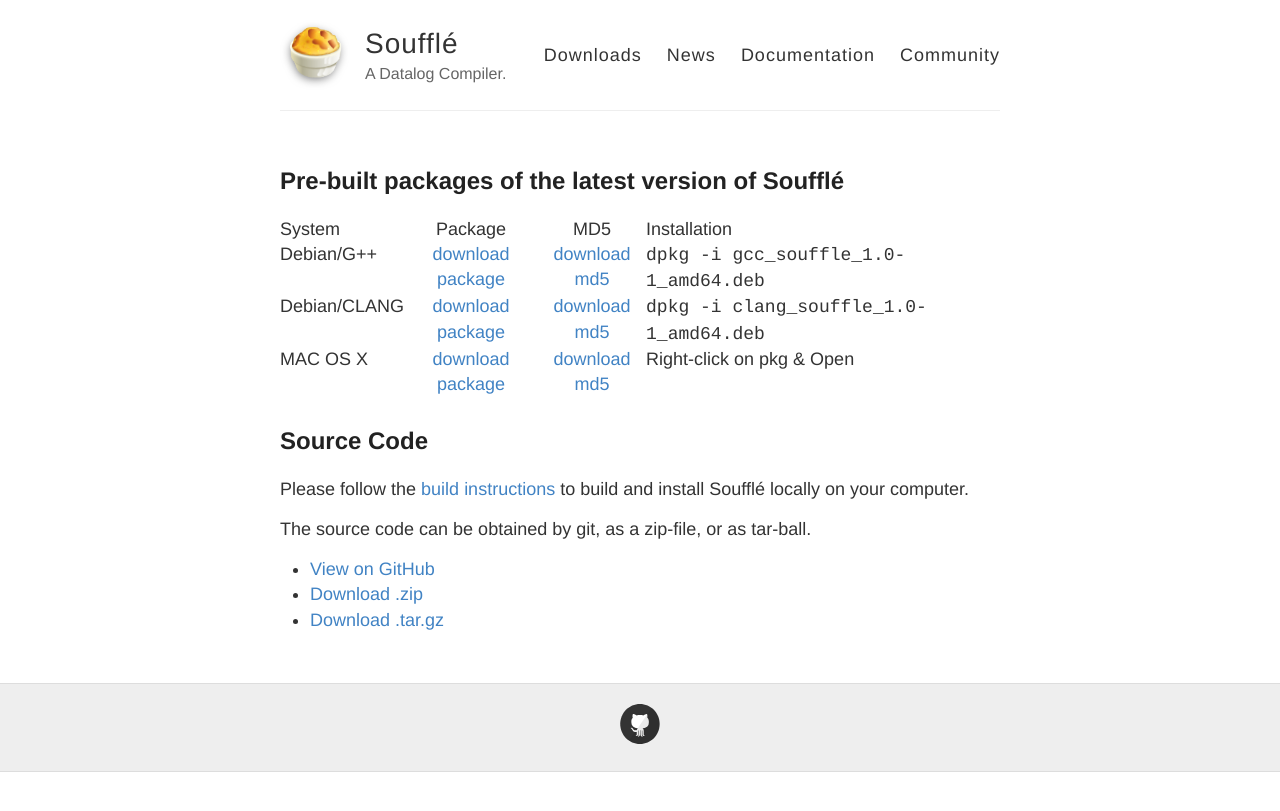
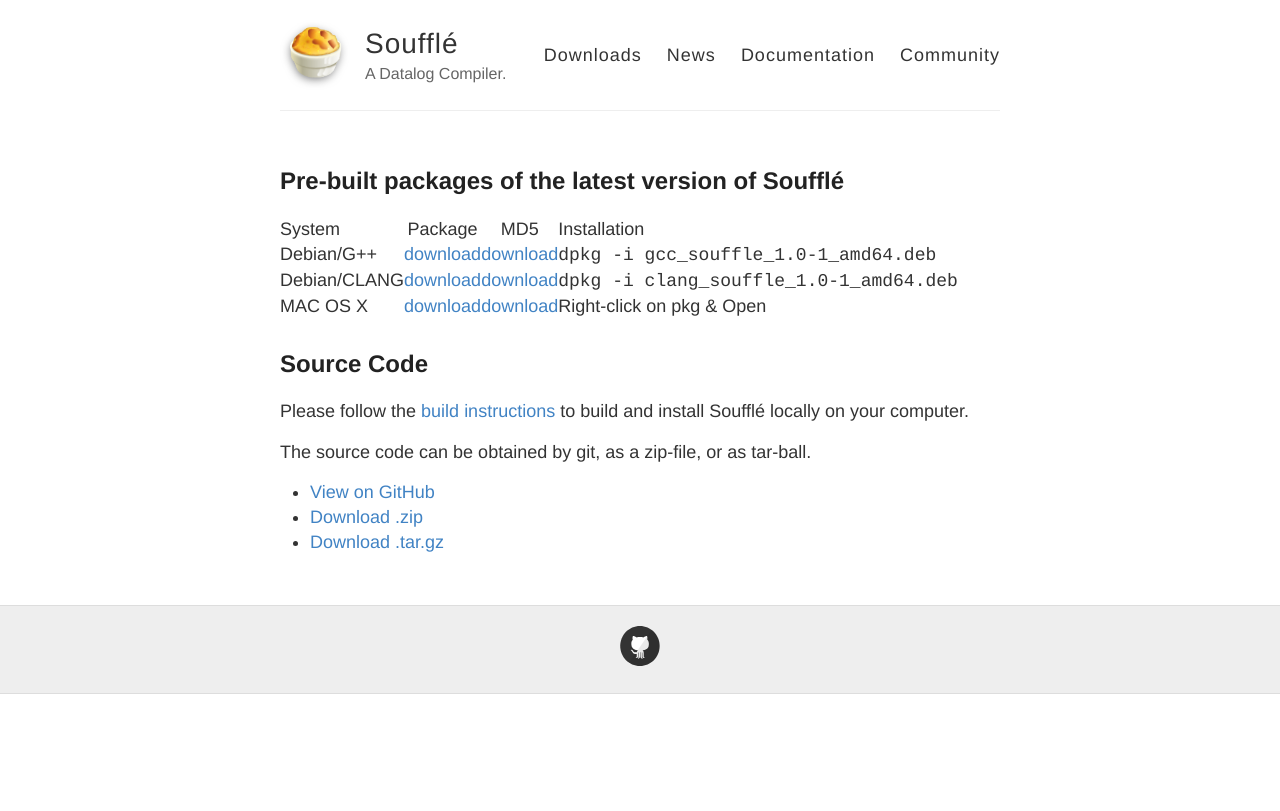
Before and after one commit to souffle-lang/souffle-lang.github.io, a Jekyll site: the page built from downloads.md, in a window 1280 px wide. Shown: the top 811 px of the page. Built offline with Jekyll 4.4.1, drawn with Linux system fonts in a browser that asks for light colours.

Commit message:
Update downloads.md

```diff
--- a/downloads.md
+++ b/downloads.md
@@ -6,10 +6,10 @@ title: Downloads
 ## Pre-built packages of the latest version of Soufflé
 
 | System | Package | MD5 | Installation
-|:---|:---:|:---:|:---
-| Debian/G++ |  [download package](https://github.com/souffle-lang/souffle/releases/download/v0.0.0/gcc_souffle_1.0-1_amd64.deb)  |[download md5](https://github.com/souffle-lang/souffle/releases/download/v0.0.0/gcc_souffle_1.0-1_amd64.deb.md5)  | `dpkg -i gcc_souffle_1.0-1_amd64.deb` |
-| Debian/CLANG | [download package](https://github.com/souffle-lang/souffle/releases/download/v0.0.0/clang_souffle_1.0-1_amd64.deb) | [download md5](https://github.com/souffle-lang/souffle/releases/download/v0.0.0/clang_souffle_1.0-1_amd64.deb.md5)   | `dpkg -i clang_souffle_1.0-1_amd64.deb` |
-| MAC OS X | [download package](https://github.com/souffle-lang/souffle/releases/download/v0.0.0/souffle-1.0.pkg)     | [download md5](https://github.com/souffle-lang/souffle/releases/download/v0.0.0/souffle-1.0.pkg.md5)    | Right-click on pkg & Open
+|:---|:---:|:---:|:-----------------
+| Debian/G++ |  [download](https://github.com/souffle-lang/souffle/releases/download/v0.0.0/gcc_souffle_1.0-1_amd64.deb)  |[download](https://github.com/souffle-lang/souffle/releases/download/v0.0.0/gcc_souffle_1.0-1_amd64.deb.md5)  | `dpkg -i gcc_souffle_1.0-1_amd64.deb` |
+| Debian/CLANG | [download](https://github.com/souffle-lang/souffle/releases/download/v0.0.0/clang_souffle_1.0-1_amd64.deb) | [download](https://github.com/souffle-lang/souffle/releases/download/v0.0.0/clang_souffle_1.0-1_amd64.deb.md5)   | `dpkg -i clang_souffle_1.0-1_amd64.deb` |
+| MAC OS X | [download](https://github.com/souffle-lang/souffle/releases/download/v0.0.0/souffle-1.0.pkg)     | [download](https://github.com/souffle-lang/souffle/releases/download/v0.0.0/souffle-1.0.pkg.md5)    | Right-click on pkg & Open
 
 
 ## Source Code
```
